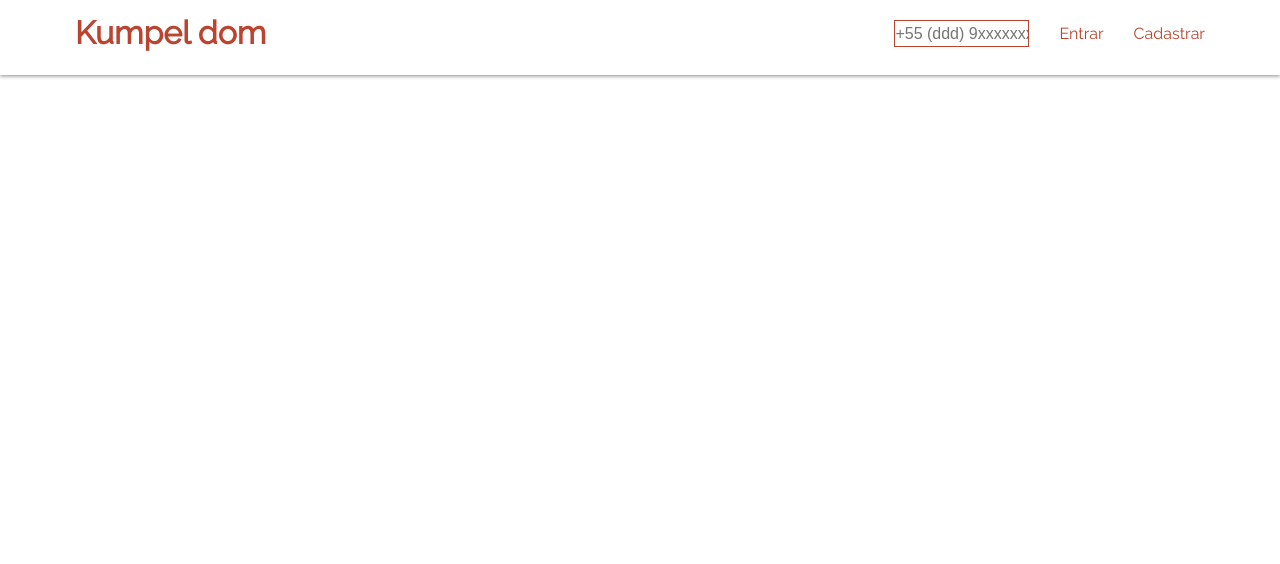
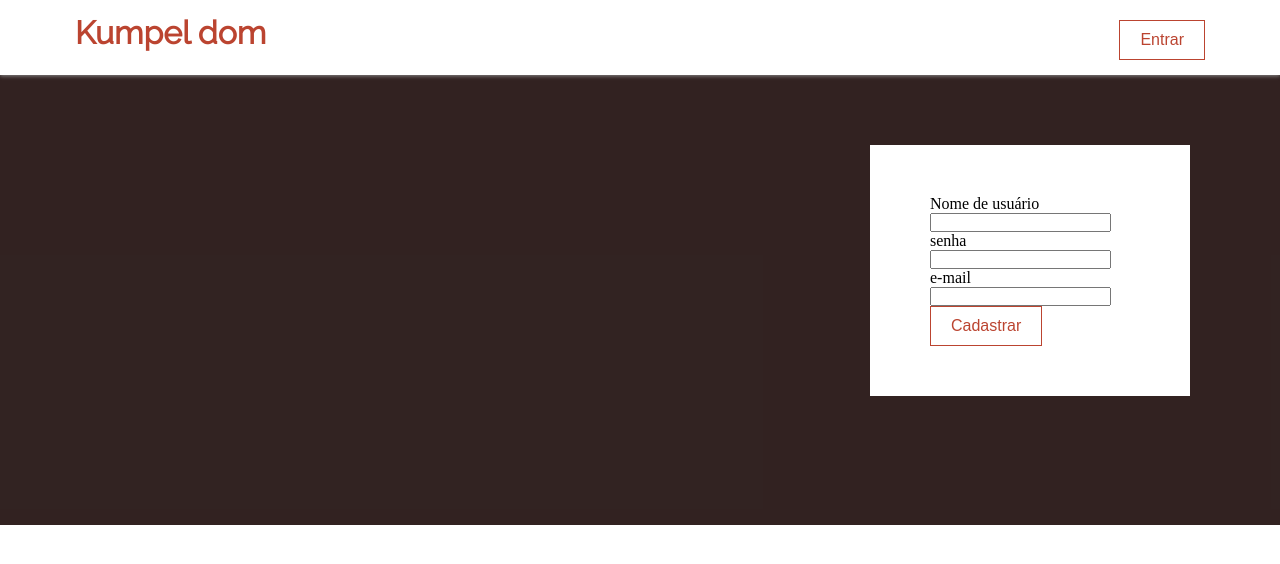
Before and after one commit to kumpel-dom/kumpel-dom-front, an Angular app: page / in a window 1280 px wide. Shown: the top 564 px of the page. Built offline with nearby package versions, Linux system fonts and the light colour scheme.

Commit message:
change style and add component index

```diff
--- a/src/app/app.component.css
+++ b/src/app/app.component.css
@@ -4,11 +4,6 @@ header{
   background-color: #FFF;
   box-shadow: 0px 1px 4px #898989;
   position: fixed;
-}
-input[type=tel] {
-    border: 1px solid #bb4430;
-    height: 25px;
-    font-size: 1em;
 }
 #login-off{
   padding-right: 75px;
--- a/src/app/app.component.html
+++ b/src/app/app.component.html
@@ -1,23 +1,17 @@
 <header>
   <!-- Logo -->
   <div id="logo">
-    <h1>{{title}}</h1>
+    <h1>{{ title }}</h1>
   </div>
 
   <div id="login-off" aling="center">
-    <input type="tel" placeholder="+55 (ddd) 9xxxxxxxx" size="12" autocomplete="on">
-    <a href="#">Entrar</a>
-    <a href="#">Cadastrar</a>
-  </div>
-  <div id="login" aling="center">
-
-    <input type="submit" value="Entrar">
+    <button>{{ login }}</button>
   </div>
 
 </header>
 
 <div id="content">
   <section>
-
+   <app-index></app-index>
   </section>
 </div>
--- a/src/app/app.component.ts
+++ b/src/app/app.component.ts
@@ -7,4 +7,5 @@ import { Component } from '@angular/core';
 })
 export class AppComponent {
   title = 'Kumpel dom';
+  login = 'Entrar';
 }
--- a/src/app/app.module.ts
+++ b/src/app/app.module.ts
@@ -3,11 +3,13 @@ import { NgModule } from '@angular/core';
 
 import { AppComponent } from './app.component';
 import { AuthComponent } from './auth/auth.component';
+import { IndexComponent } from './index/index.component';
 
 @NgModule({
   declarations: [
     AppComponent,
-    AuthComponent
+    AuthComponent,
+    IndexComponent
   ],
   imports: [
     BrowserModule
--- a/src/app/auth/auth.component.css
+++ b/src/app/auth/auth.component.css
@@ -0,0 +1,8 @@
+#singup{
+  background-color: #ffffff;
+  padding: 50px 60px;
+  width: 200px;
+  height: auto;
+  float: right;
+  margin: 70px 90px;
+}
--- a/src/app/auth/auth.component.html
+++ b/src/app/auth/auth.component.html
@@ -1,15 +1,14 @@
-
-     <form method="post" action="validate()">
-         Forename
-         <input type="text" maxlength="32" name="forename">
-         Surname
-         <input type="text" maxlength="32" name="surname">
-         Username
-         <input type="text" maxlength="16" name="username">
-         Password
-         <input type="text" maxlength="12" name="password">
-         Age
-         <input type="text" maxlength="3" name="age">
-         Email
-         <input type="text" maxlength="64" name="email">
-     </form>
+  <div id="singup">
+    <form method="post" action="validate()">
+      {{ username }}
+      <input type="text" maxlength="16" name="username">
+      <br>
+      {{ password }}
+      <input type="password" maxlength="12" name="password">
+      <br>
+      {{ email }}
+      <input type="email" maxlength="64" name="email">
+      <br>
+      <button type="submit">{{ singup }}</button>
+    </form>
+  </div>
--- a/src/app/auth/auth.component.ts
+++ b/src/app/auth/auth.component.ts
@@ -7,9 +7,21 @@ import { Component, OnInit } from '@angular/core';
 })
 export class AuthComponent implements OnInit {
 
-  constructor() { }
+  fistname = 'Primeiro nome';
+  lastname = 'Ultimo nome';
+  username = 'Nome de usuário';
+  password = 'senha';
+  password2 = 'reente a senha';
+  email = 'e-mail';
+  tel = 'número de telefone';
+  singup = 'Cadastrar';
+
+  constructor() {
+
+   }
 
   ngOnInit() {
+
   }
 
   public validate(){
--- /dev/null
+++ b/src/app/index/index.component.css
@@ -0,0 +1,8 @@
+section{
+  height: 450px;
+  background-color: #231f20e5;
+
+}
+.darkeffect{
+  background-color: #bb4330;
+}
--- /dev/null
+++ b/src/app/index/index.component.html
@@ -0,0 +1,5 @@
+<div class="darkeffect">
+  <section>
+    <app-auth></app-auth>
+  </section>
+</div>
--- /dev/null
+++ b/src/app/index/index.component.ts
@@ -0,0 +1,15 @@
+import { Component, OnInit } from '@angular/core';
+
+@Component({
+  selector: 'app-index',
+  templateUrl: './index.component.html',
+  styleUrls: ['./index.component.css']
+})
+export class IndexComponent implements OnInit {
+
+  constructor() { }
+
+  ngOnInit() {
+  }
+
+}
--- a/src/styles.css
+++ b/src/styles.css
@@ -7,3 +7,24 @@ body{
   height: 100%;
   min-height: 100%;
 }
+button {
+  position: relative;
+  border: 1px solid #bb4430;
+  color: #bb4430;
+  background-color: #ffffff;
+  padding: 10px 20px;
+  align-content: center;
+  font-size: 1em;
+  text-decoration: none;
+  transition-duration: 0.25s;
+}
+button:hover{
+  transition-duration: 0.25s;
+  box-shadow: 0px 1px 2px #898989;
+}
+*:focus{
+  outline: 0 !important;
+}
+button::-moz-focus-inner {
+  border: 0;
+}
```
Also changed, not shown: 1 other file (tests, documents, lock files or other folders).
